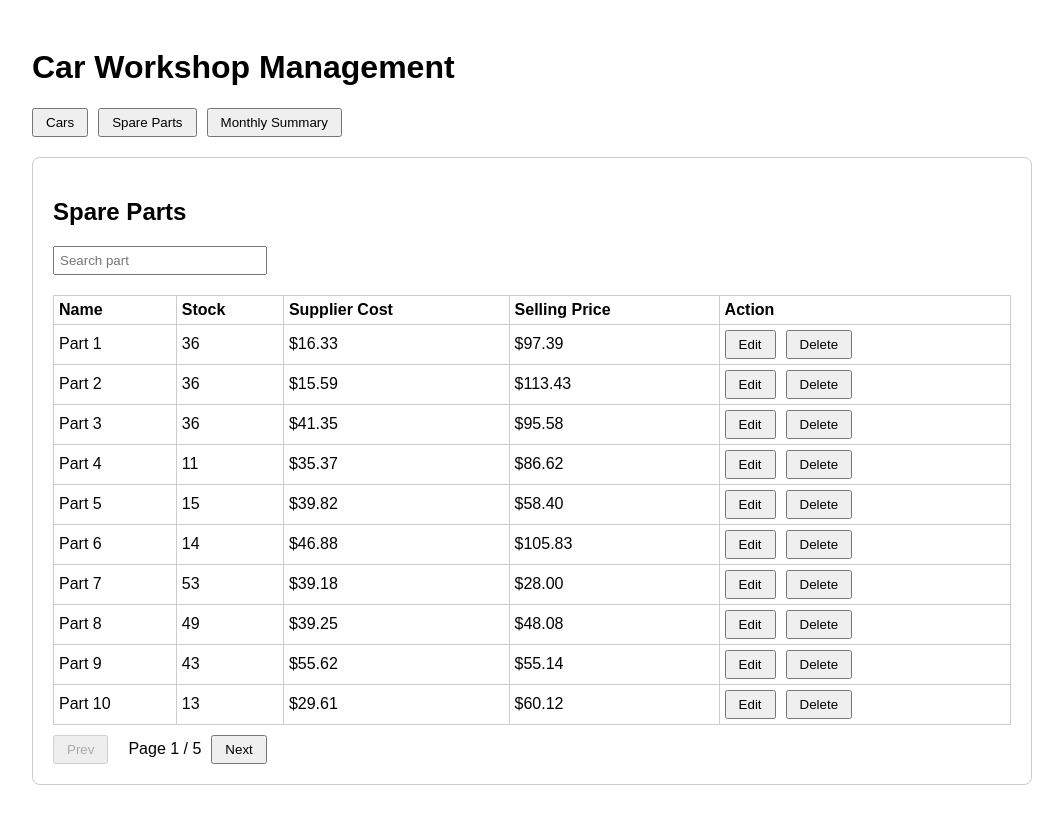
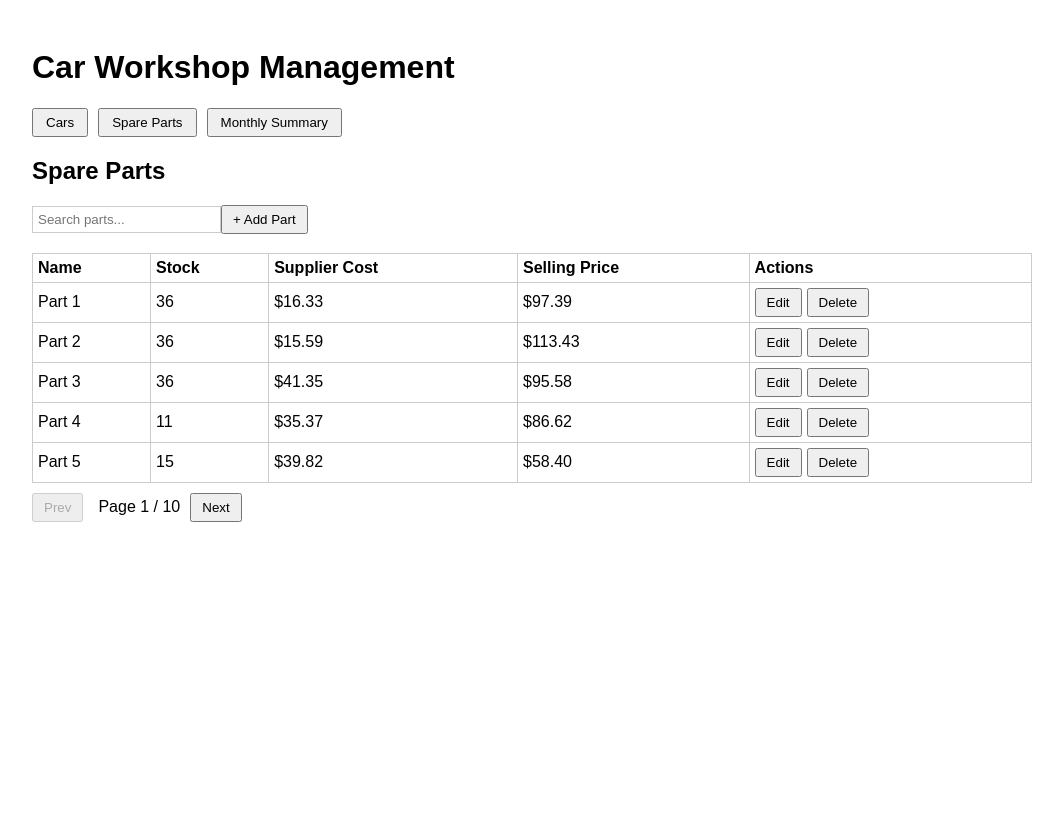
Before and after one commit to eliekoo/car-workshop-vue, a Vue app: page / in a window 1280 px wide. Both pictures are taken after a click on the button "Spare Parts". Shown: the whole page, without its empty margins (108-1171 px from the left). Built offline with nearby package versions, Linux system fonts and the light colour scheme.

Commit message:
Update spare part page

```diff
--- /dev/null
+++ b/src/components/SparePartForm.vue
@@ -0,0 +1,84 @@
+<template>
+  <div class="card spare-part-form">
+    <h3>{{ editMode ? "Edit Spare Part" : "Add Spare Part" }}</h3>
+
+    <div class="form-group">
+      <label>Name:</label>
+      <input v-model="part.name" placeholder="Part name" />
+    </div>
+
+    <div class="form-group">
+      <label>Stock:</label>
+      <input type="number" v-model.number="part.stock" min="0" />
+    </div>
+
+    <div class="form-group">
+      <label>Supplier Cost ($):</label>
+      <input type="number" v-model.number="part.supplierCost" min="0" />
+    </div>
+
+    <div class="form-group">
+      <label>Selling Price ($):</label>
+      <input type="number" v-model.number="part.sellingPrice" min="0" />
+    </div>
+
+    <div class="form-actions">
+      <button @click="$emit('cancel')">Cancel</button>
+      <button @click="savePart">{{ editMode ? "Update" : "Add" }}</button>
+    </div>
+  </div>
+</template>
+
+<script setup>
+import { reactive, toRefs } from "vue";
+
+const props = defineProps({
+  partData: Object,
+});
+
+const emit = defineEmits(["save", "cancel"]);
+
+const editMode = !!props.partData;
+
+const part = reactive({
+  id: props.partData?.id || null,
+  name: props.partData?.name || "",
+  stock: props.partData?.stock || 0,
+  supplierCost: props.partData?.supplierCost || 0,
+  sellingPrice: props.partData?.sellingPrice || 0,
+});
+
+function savePart() {
+  if (!part.name) return alert("Part name is required");
+  emit("save", { ...part });
+}
+</script>
+
+<style scoped>
+.card {
+  padding: 15px;
+  border: 1px solid #ccc;
+  border-radius: 10px;
+  margin-bottom: 10px;
+  max-width: 500px;
+}
+.form-group {
+  display: flex;
+  flex-direction: column;
+  margin-bottom: 10px;
+}
+input {
+  padding: 5px 8px;
+  border-radius: 4px;
+  border: 1px solid #ccc;
+}
+.form-actions {
+  display: flex;
+  gap: 10px;
+}
+button {
+  padding: 6px 12px;
+  border-radius: 5px;
+  cursor: pointer;
+}
+</style>
--- a/src/components/SpareParts.vue
+++ b/src/components/SpareParts.vue
@@ -1,8 +1,14 @@
 <template>
-  <div class="card">
+  <div>
     <h2>Spare Parts</h2>
-    <input v-model="search" placeholder="Search part" class="search-input" />
 
+    <!-- Search -->
+    <input v-model="searchTerm" placeholder="Search parts..." />
+
+    <!-- Add new -->
+    <button @click="showForm(null)">+ Add Part</button>
+
+    <!-- Spare Parts Table -->
     <table>
       <thead>
         <tr>
@@ -10,75 +16,108 @@
           <th>Stock</th>
           <th>Supplier Cost</th>
           <th>Selling Price</th>
-          <th>Action</th>
+          <th>Actions</th>
         </tr>
       </thead>
       <tbody>
-        <tr v-for="part in pagedParts" :key="part.id">
+        <tr v-for="part in paginatedParts" :key="part.id">
           <td>{{ part.name }}</td>
           <td>{{ part.stock }}</td>
           <td>${{ part.supplierCost.toFixed(2) }}</td>
           <td>${{ part.sellingPrice.toFixed(2) }}</td>
           <td>
-            <button @click="editPart(part)">Edit</button>
-            <button @click="deletePart(part)">Delete</button>
+            <button @click="showForm(part)">Edit</button>
+            <button @click="deletePart(part.id)">Delete</button>
           </td>
         </tr>
       </tbody>
     </table>
 
+    <!-- Pagination -->
     <div class="pagination">
-      <button :disabled="currentPage === 1" @click="currentPage--">Prev</button>
+      <button :disabled="currentPage === 1" @click="prevPage">Prev</button>
       <span>Page {{ currentPage }} / {{ totalPages }}</span>
-      <button :disabled="currentPage === totalPages" @click="currentPage++">
+      <button :disabled="currentPage === totalPages" @click="nextPage">
         Next
       </button>
     </div>
 
-    <!-- Add/Edit form omitted for brevity -->
+    <!-- Add/Edit Modal -->
+    <SparePartForm
+      v-if="showingForm"
+      :partData="editingPart"
+      @save="savePart"
+      @cancel="showingForm = false"
+    />
   </div>
 </template>
 
 <script setup>
 import { ref, computed } from "vue";
+import SparePartForm from "./SparePartForm.vue";
 
 const props = defineProps({ spareParts: Array });
-const { spareParts } = props;
 
-const search = ref("");
+const searchTerm = ref("");
+const showingForm = ref(false);
+const editingPart = ref(null);
+
+// Pagination
 const currentPage = ref(1);
-const perPage = 10;
+const perPage = ref(5);
 
 const filteredParts = computed(() =>
-  spareParts.filter((p) =>
-    p.name.toLowerCase().includes(search.value.toLowerCase())
+  props.spareParts.filter((p) =>
+    p.name.toLowerCase().includes(searchTerm.value.toLowerCase())
   )
 );
 
 const totalPages = computed(() =>
-  Math.ceil(filteredParts.value.length / perPage)
+  Math.ceil(filteredParts.value.length / perPage.value)
 );
-const pagedParts = computed(() => {
-  const start = (currentPage.value - 1) * perPage;
-  return filteredParts.value.slice(start, start + perPage);
-});
 
-// Edit/Delete functions
-function editPart(p) {
-  /* ... */
+const paginatedParts = computed(() =>
+  filteredParts.value.slice(
+    (currentPage.value - 1) * perPage.value,
+    currentPage.value * perPage.value
+  )
+);
+
+function prevPage() {
+  if (currentPage.value > 1) currentPage.value--;
 }
-function deletePart(p) {
-  /* ... */
+function nextPage() {
+  if (currentPage.value < totalPages.value) currentPage.value++;
+}
+
+// Add/Edit
+function showForm(part) {
+  editingPart.value = part ? { ...part } : null;
+  showingForm.value = true;
+}
+
+function savePart(newPart) {
+  if (editingPart.value) {
+    // update existing
+    const index = props.spareParts.findIndex((p) => p.id === newPart.id);
+    if (index !== -1) props.spareParts[index] = newPart;
+  } else {
+    // add new
+    newPart.id = Date.now();
+    props.spareParts.push(newPart);
+  }
+  showingForm.value = false;
+}
+
+// Delete
+function deletePart(id) {
+  if (!confirm("Delete this part?")) return;
+  const index = props.spareParts.findIndex((p) => p.id === id);
+  if (index !== -1) props.spareParts.splice(index, 1);
 }
 </script>
 
-<style>
-.card {
-  padding: 20px;
-  border: 1px solid #ccc;
-  border-radius: 8px;
-  background: #fff;
-}
+<style scoped>
 table {
   width: 100%;
   border-collapse: collapse;
@@ -90,19 +129,17 @@ td {
   padding: 5px;
   text-align: left;
 }
-.search-input {
+input {
+  padding: 5px;
   margin-bottom: 10px;
-  padding: 5px;
-  width: 200px;
+  border: 1px solid #ccc;
+}
+button {
+  padding: 5px 10px;
+  margin-right: 5px;
+  cursor: pointer;
 }
 .pagination {
   margin-top: 10px;
-  display: flex;
-  gap: 10px;
-  align-items: center;
-}
-button {
-  padding: 5px 10px;
-  cursor: pointer;
 }
 </style>
```
